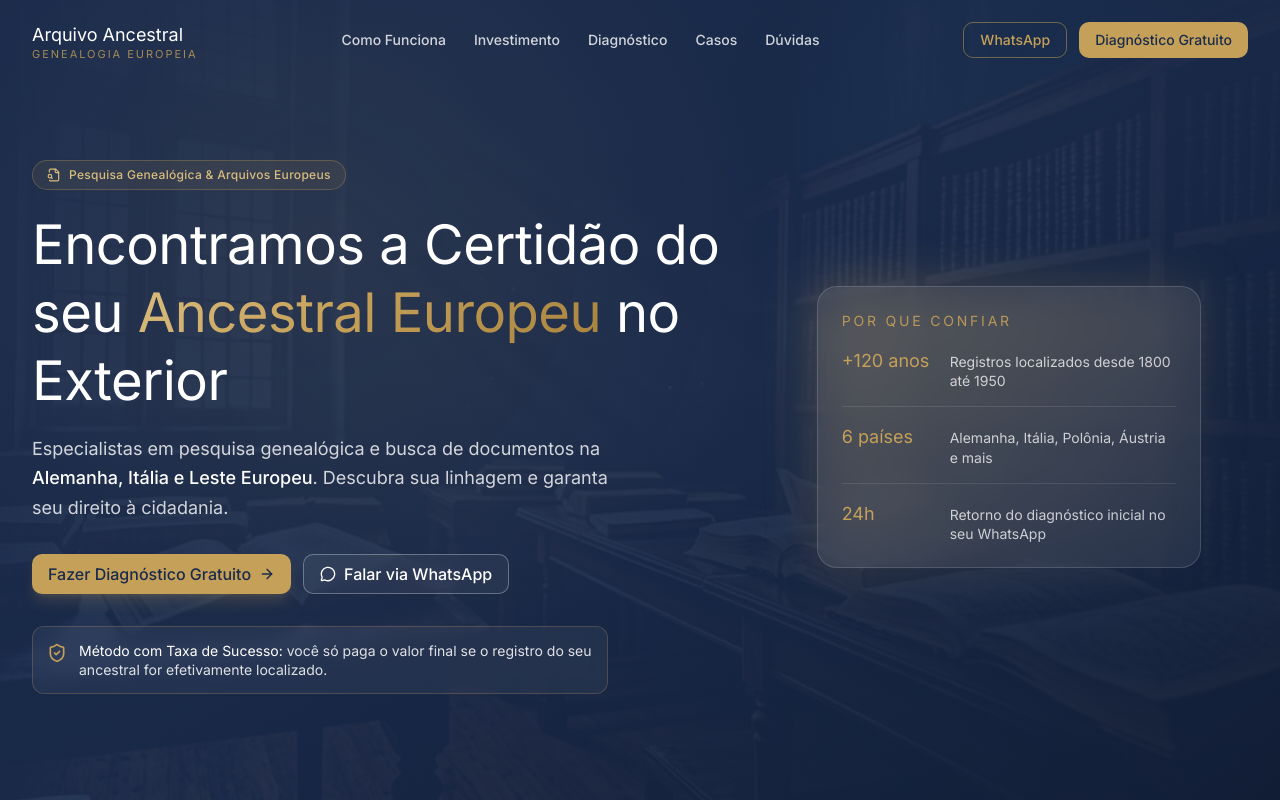
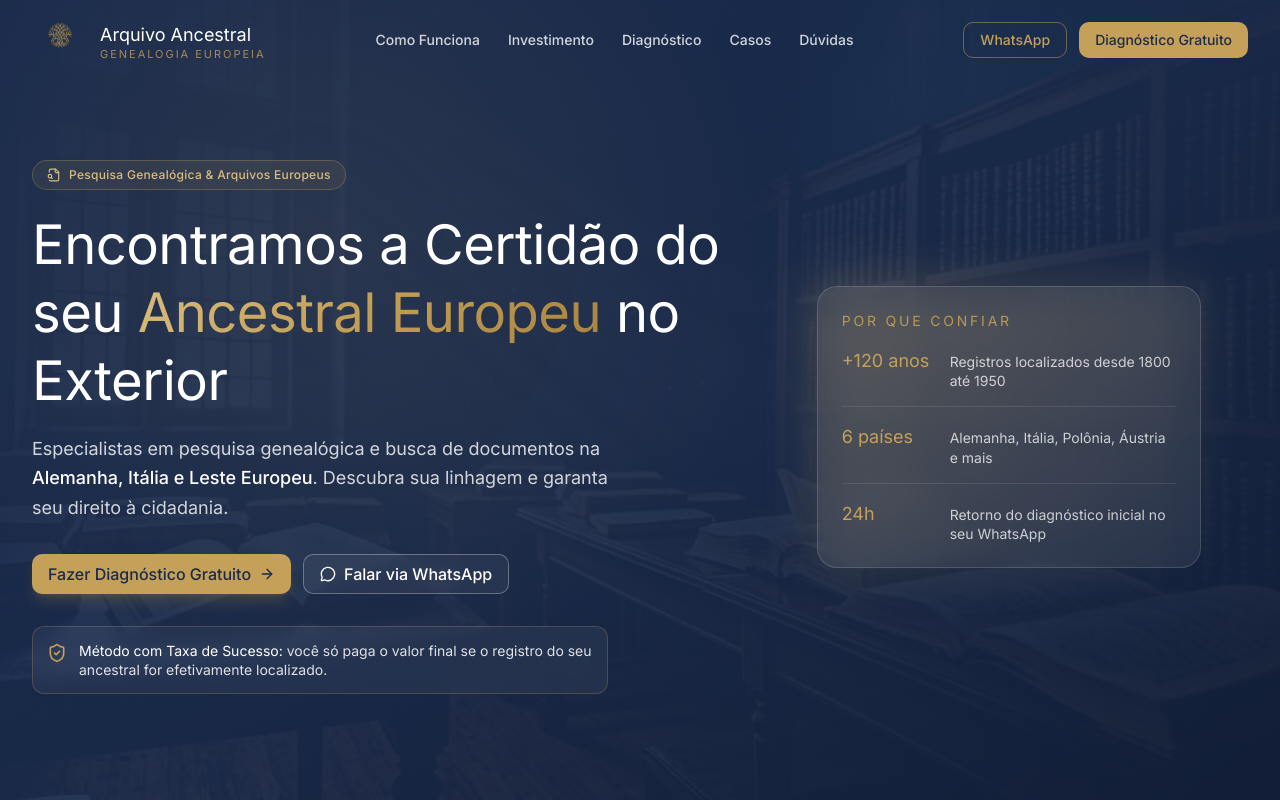
Before and after one commit to gabstaloch/arquivoancestral, a Next.js app: page / in a window 1280 px wide. Shown: the top 800 px of the page. Built offline with nearby package versions, Linux system fonts and the light colour scheme.

Commit message:
6e967f0f-d4f3-496b-b789-1efd161bbc28

```diff
--- a/src/components/landing/site-footer.tsx
+++ b/src/components/landing/site-footer.tsx
@@ -2,6 +2,7 @@
 
 import { Mail, MessageCircle, ShieldCheck } from "lucide-react";
 import { SITE, whatsappLink } from "@/lib/site";
+import Image from "next/image";
 
 const FOOTER_LINKS = [
   {
@@ -55,9 +56,17 @@ export function SiteFooter() {
       {/* Main footer */}
       <div className="mx-auto max-w-7xl px-4 py-12 sm:px-6 lg:px-8">
         <div className="grid gap-10 lg:grid-cols-12">
-          {/* Brand */}
+          {/* Brand com Logo */}
           <div className="lg:col-span-4">
             <div className="flex items-center gap-3">
+              <div className="relative size-12 shrink-0 sm:size-14">
+                <Image
+                  src="/logo-arquivo-ancestral.png"
+                  alt={`${SITE.brand} - Logo`}
+                  fill
+                  className="object-contain"
+                />
+              </div>
               <span className="flex flex-col leading-none">
                 <span className="font-serif text-base font-700 text-white">
                   {SITE.brand}
--- a/src/components/landing/site-header.tsx
+++ b/src/components/landing/site-header.tsx
@@ -5,6 +5,7 @@ import { Button } from "@/components/ui/button";
 import { Menu, X } from "lucide-react";
 import { whatsappLink, SITE } from "@/lib/site";
 import { cn } from "@/lib/utils";
+import Image from "next/image";
 
 const NAV_LINKS = [
   { label: "Como Funciona", href: "#como-funciona" },
@@ -35,8 +36,17 @@ export function SiteHeader() {
       )}
     >
       <div className="mx-auto flex h-16 max-w-7xl items-center justify-between px-4 sm:h-20 sm:px-6 lg:px-8">
-        {/* Brand */}
+        {/* Brand com Logo */}
         <a href="#topo" className="flex items-center gap-3 group">
+          <div className="relative size-12 shrink-0 sm:size-14">
+            <Image
+              src="/logo-arquivo-ancestral.png"
+              alt={`${SITE.brand} - Logo`}
+              fill
+              className="object-contain"
+              priority
+            />
+          </div>
           <span className="flex flex-col leading-none">
             <span className="font-serif text-base font-700 text-white sm:text-lg">
               {SITE.brand}
```
Also changed, not shown: public/logo-arquivo-ancestral.png (added), upload/ChatGPT Image 30 de jul. de 2026, 09_12_47.png (added).
